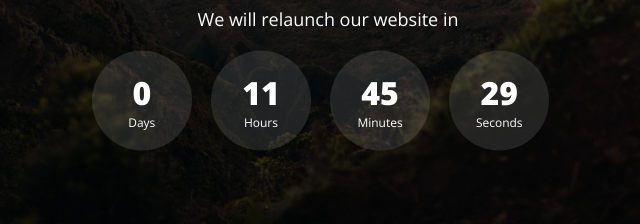
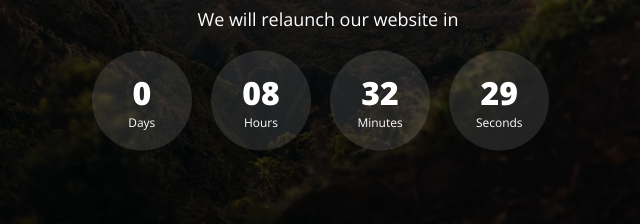
Before and after one commit to OGCRAFTNET/shop, a plain HTML site: page index.html in a window 1280 px wide. Shown: the part 573-797 px from the top of the page, 312-952 px from the left. Drawn offline with nearby package versions, Linux system fonts and the light colour scheme.

Commit message:
Update index.html

```diff
--- a/index.html
+++ b/index.html
@@ -50,6 +50,6 @@
          </div>
       </div>
       <script src="assets/js/main.js"></script>
-      <script>countdown('01/01/2025 03:14:07 AM');</script>
+      <script>countdown('01/01/2025 00:01:07 AM');</script>
    </body>
 </html>
```
